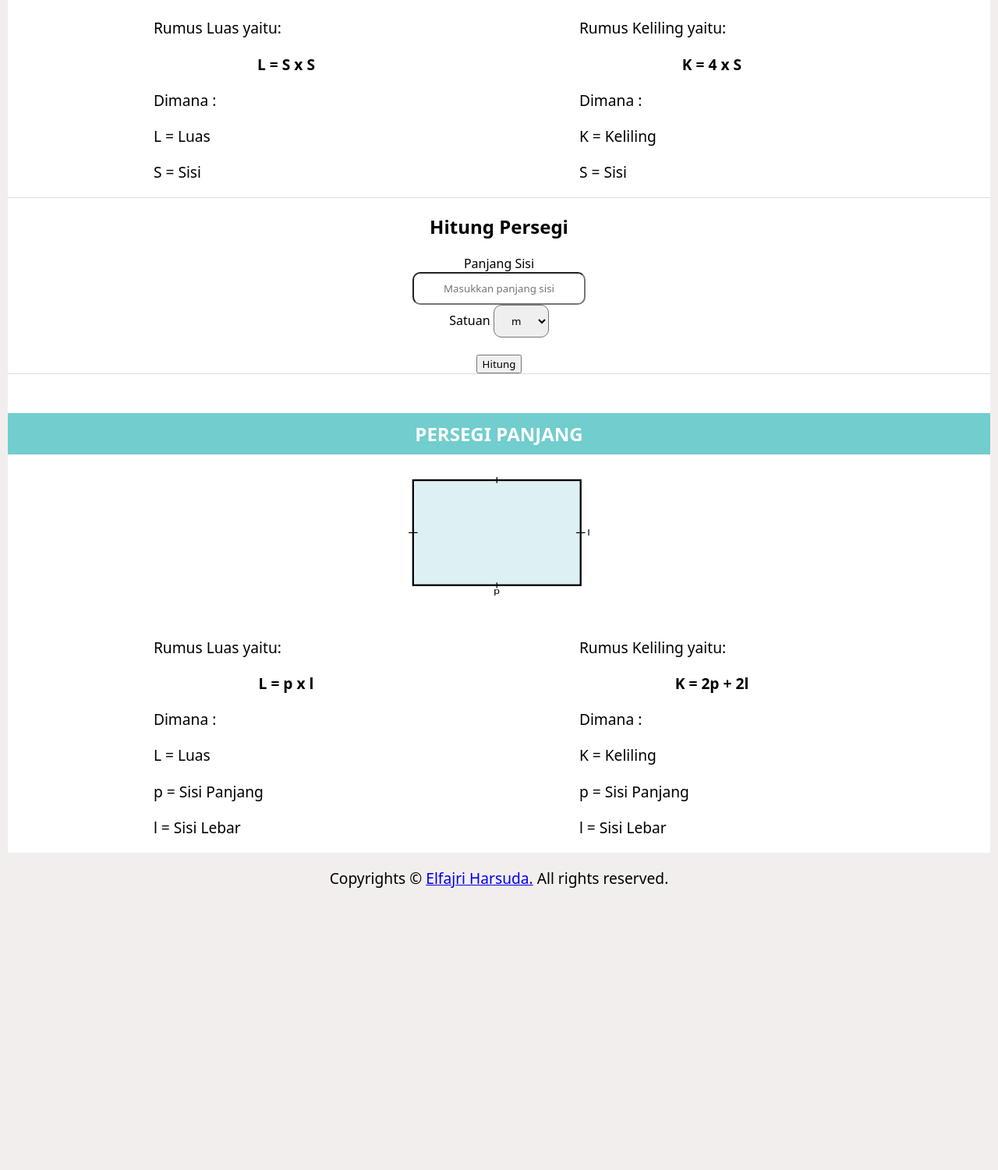
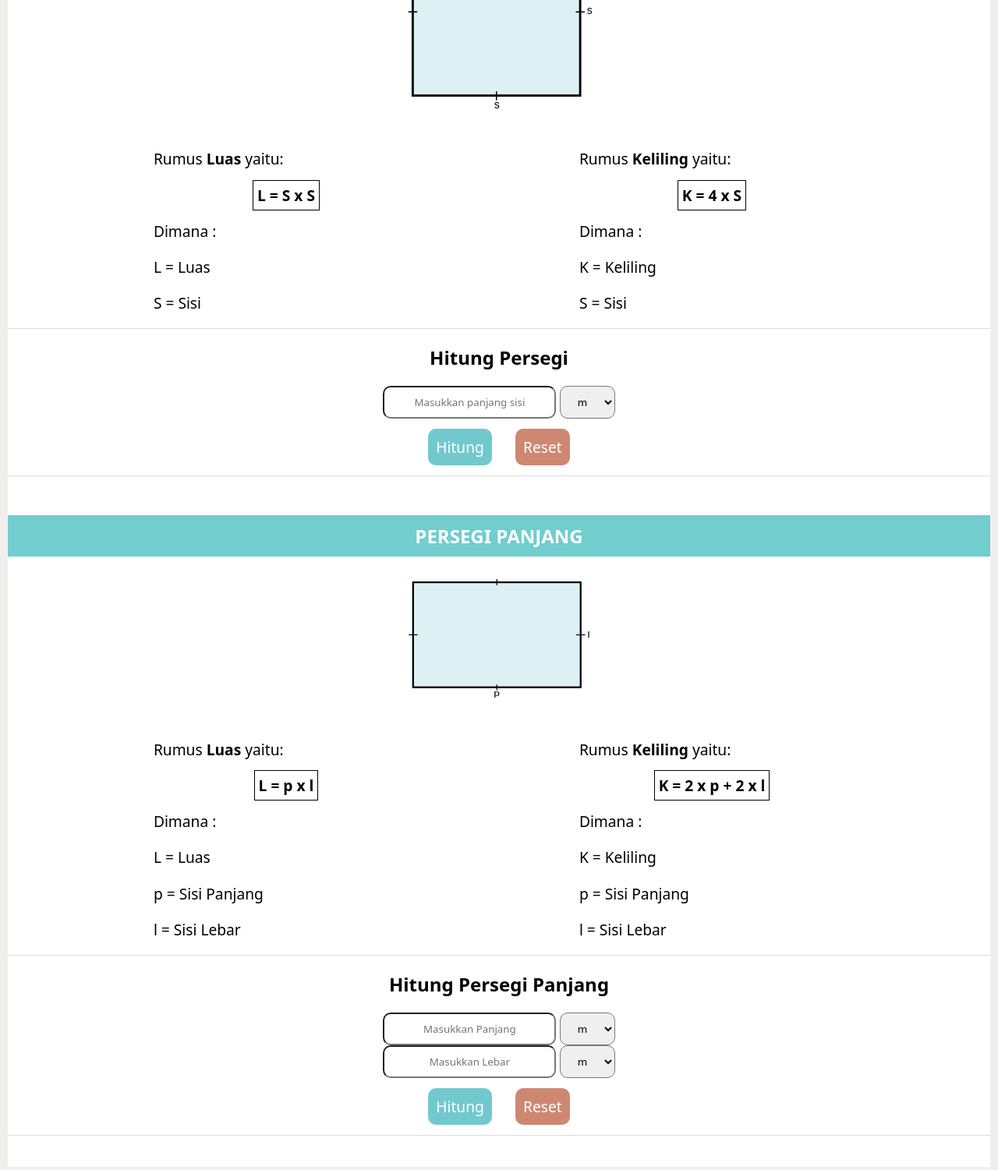
Before and after one commit to revou-fundamental-course/8-jan-24-elfajriharsuda, a plain HTML site: page index.html in a window 1280 px wide. Shown: the part 761-2262 px from the top of the page at 78% size. Before the commit the page ends 1920 px from the top, so only its background shows below. Drawn offline with Linux system fonts and the light colour scheme.

Commit message:
update html

```diff
--- a/index.html
+++ b/index.html
@@ -26,11 +26,23 @@
                 <a href="#rectangle">
                     <li>Persegi Panjang</li>
                 </a>
-                <a href="#triangle">
+                <a href="#" onclick="alert('Bangun Segitiga masih dalam proses pengerjaan');">
                     <li>Segitiga</li>
                 </a>
-                <a href="#circle">
+                <a href="#" onclick="alert('Bangun Lingkaran masih dalam proses pengerjaan');">
                     <li>Lingkaran</li>
+                </a>
+                <a href="#" onclick="alert('Bangun Trapesium masih dalam proses pengerjaan');">
+                    <li>Trapesium</li>
+                </a>
+                <a href="#" onclick="alert('Bangun Jajaran Genjang masih dalam proses pengerjaan');">
+                    <li>Jajaran Genjang</li>
+                </a>
+                <a href="#" onclick="alert('Bangun Layang - layang masih dalam proses pengerjaan');">
+                    <li>Layang - layang</li>
+                </a>
+                <a href="#" onclick="alert('Bangun Belah ketupat masih dalam proses pengerjaan');">
+                    <li>Belah Ketupat</li>
                 </a>
             </ul>
         </section>
@@ -45,15 +57,15 @@
             </section>
             <section class="formula">
                 <section class="formula-area">
-                    <p class="information">Rumus Luas yaitu:</p>
-                    <p><strong>L = S x S</strong></p>
+                    <p class="information">Rumus <strong>Luas</strong> yaitu:</p>
+                    <p class="code"><strong>L = S x S</strong></p>
                     <p class="information">Dimana :</p>
                     <p class="information">L = Luas </p>
                     <p class="information">S = Sisi </p>
                 </section>
                 <section class="formula-perimeter">
-                    <p class="information">Rumus Keliling yaitu:</p>
-                    <p><strong>K = 4 x S</strong></p>
+                    <p class="information">Rumus <strong>Keliling</strong> yaitu:</p>
+                    <p class="code"><strong>K = 4 x S</strong></p>
                     <p class="information">Dimana :</p>
                     <p class="information">K = Keliling </p>
                     <p class="information">S = Sisi </p>
@@ -61,18 +73,8 @@
             </section>
             <section class="calculate">
                 <h2>Hitung Persegi</h2>
-                <form name="inputForm">
-                    <section class="input-row">
-                        <section class="input-col25">
-                            <label for="side">Panjang Sisi</label>
-                        </section>
-                        <section class="input-col75">
                 <input type="text" name="side" id="side" placeholder="Masukkan panjang sisi" required>
-                        </section>
-                    </section>
-                    <section class="input-row">
-                        <label for="unit">Satuan</label>
-                        <select name="unit-square" id="unit-square" required>
+                <select name="unit-square" id="unit-square">
                     <option value="km">km</option>
                     <option value="hm">hm</option>
                     <option value="dam">dam</option>
@@ -81,14 +83,15 @@
                     <option value="cm">cm</option>
                     <option value="mm">mm</option>
                 </select>
+                <br>
+                <button class="btn-submit" onclick="square()">Hitung</button>
+                <button class="btn-reset" onclick="resetSquare()">Reset</button>
             </section>
-                    <br>
-                    <button class="button" onclick="square()">Hitung</button>
-                </form>
+            <section class=" result">
+                <section class="resultArea" id="resultSquareArea">
                 </section>
-            <section class="result">
-                <section class="result-area" id="result-area"></section>
-                <section class="result-perimeter" id="result-perimeter"></section>
+                <section class="resultPerimeter" id="resultSquarePerimeter">
+                </section>
             </section>
         </section>
         <!-- Container Persegi end -->
@@ -103,82 +106,58 @@
             </section>
             <section class="formula">
                 <section class="formula-area">
-                    <p class="information">Rumus Luas yaitu:</p>
-                    <p><strong>L = p x l</strong></p>
+                    <p class="information">Rumus <strong>Luas</strong> yaitu:</p>
+                    <p class="code"><strong>L = p x l</strong></p>
                     <p class="information">Dimana :</p>
                     <p class="information">L = Luas </p>
                     <p class="information">p = Sisi Panjang </p>
                     <p class="information">l = Sisi Lebar </p>
                 </section>
                 <section class="formula-perimeter">
-                    <p class="information">Rumus Keliling yaitu:</p>
-                    <p><strong>K = 2p + 2l</strong></p>
+                    <p class="information">Rumus <strong>Keliling</strong> yaitu:</p>
+                    <p class="code"><strong>K = 2 x p + 2 x l</strong></p>
                     <p class="information">Dimana :</p>
                     <p class="information">K = Keliling </p>
                     <p class="information">p = Sisi Panjang </p>
                     <p class="information">l = Sisi Lebar </p>
                 </section>
             </section>
+            <section class="calculate">
+                <h2>Hitung Persegi Panjang</h2>
+                <input type="text" name="length" id="length" placeholder="Masukkan Panjang" required>
+                <select name="unit-square" id="unitLengthRec">
+                    <option value="km">km</option>
+                    <option value="hm">hm</option>
+                    <option value="dam">dam</option>
+                    <option value="m" selected>m</option>
+                    <option value="dm">dm</option>
+                    <option value="cm">cm</option>
+                    <option value="mm">mm</option>
+                </select>
+                <br>
+                <input type="text" name="width" id="width" placeholder="Masukkan Lebar" required>
+                <select name="unit-rec" id="unitWidthRec">
+                    <option value="km">km</option>
+                    <option value="hm">hm</option>
+                    <option value="dam">dam</option>
+                    <option value="m" selected>m</option>
+                    <option value="dm">dm</option>
+                    <option value="cm">cm</option>
+                    <option value="mm">mm</option>
+                </select>
+                <br>
+                <button class="btn-submit" onclick="rectangle()">Hitung</button>
+                <button class="btn-reset" onclick="resetRectangle()">Reset</button>
+            </section>
+            <section class=" result">
+                <section class="resultArea" id="resultRectangleArea">
+                </section>
+                <section class="resultPerimeter" id="resultRectanglePerimeter">
+                </section>
+            </section>
         </section>
         <!-- Container Persegi Panjang end -->
 
-        <!-- Container Segitiga -->
-        <!-- <section class="triangle" id="triangle">
-            <section class="title">
-                <h2>SEGITIGA</h2>
-            </section>
-            <section class="image">
-                <img src="assets/triangle.svg" alt="triangle" width="20%" />
-            </section>
-            <section class="formula">
-                <section class="formula-area">
-                    <p class="information">Rumus Luas yaitu:</p>
-                    <p><strong>L = ( a x t ) / 2 </strong></p>
-                    <p class="information">Dimana :</p>
-                    <p class="information">L = Luas </p>
-                    <p class="information">a = Panjang Alas </p>
-                    <p class="information">t = Panjang Tinggi </p>
-                </section>
-                <section class="formula-perimeter">
-                    <p class="information">Rumus Keliling yaitu:</p>
-                    <p><strong>K = a + 2b</strong></p>
-                    <p class="information">Dimana :</p>
-                    <p class="information">K = Keliling </p>
-                    <p class="information">a = Panjang Alas </p>
-                    <p class="information">b = Panjang sisi miring </p>
-                </section>
-            </section>
-        </section> -->
-        <!-- Container Segitiga end -->
-
-        <!-- Container Lingkaran -->
-        <!-- <section class="circle" id="circle">
-            <section class="title">
-                <h2>LINGKARAN</h2>
-            </section>
-            <section class="image">
-                <img src="assets/circle.svg" alt="circle" width="20%" />
-            </section>
-            <section class="formula">
-                <section class="formula-area">
-                    <p class="information">Rumus Luas yaitu:</p>
-                    <p><strong>L = &#960; x r<sup>2</sup></strong></p>
-                    <p class="information">Dimana :</p>
-                    <p class="information">L = Luas </p>
-                    <p class="information">&#960 = Konstanta &asymp; 22/7 </p>
-                    <p class="information">r = Jari - jari lingkaran </p>
-                </section>
-                <section class="formula-perimeter">
-                    <p class="information">Rumus Keliling yaitu:</p>
-                    <p><strong>K = &#960 x 2r</strong></p>
-                    <p class="information">Dimana :</p>
-                    <p class="information">K = Keliling </p>
-                    <p class="information">&#960 = Konstanta &asymp; 22/7 </p>
-                    <p class="information">r = Jari - jari lingkaran </p>
-                </section>
-            </section>
-        </section> -->
-        <!-- Container Lingkaran end -->
     </main>
     <footer>
         <p class="copyright"> Copyrights &copy <span id="copyright-year"></span> <a
```
Lines whose indentation alone changed are shown as unchanged.
